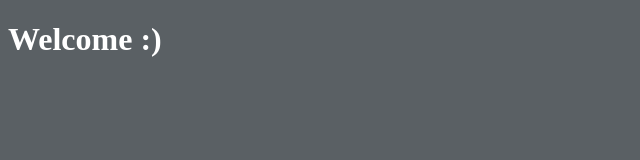
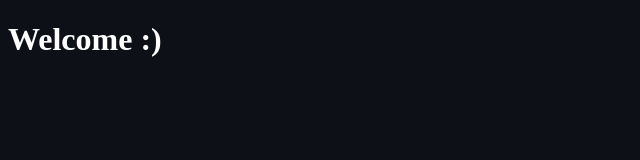
Before and after one commit to Elissy/webtest, a plain HTML site: page index.html in a window 1280 px wide. Shown: the whole page, without its empty margins (0-640 px from the left). Drawn offline with Linux system fonts and the light colour scheme.

Commit message:
Update index.html

```diff
--- a/index.html
+++ b/index.html
@@ -4,7 +4,7 @@
     <title>Elissy</title>
   </head>
 
-  <body style="background-color:#5a6064; color: #FFFFFF;">
+  <body style="background-color:#0d1117; color: #FFFFFF;">
     <script src="https://tryhackme.com/badge/1515564"></script>
     <h1>Welcome :)</h1>
   </body>
```
